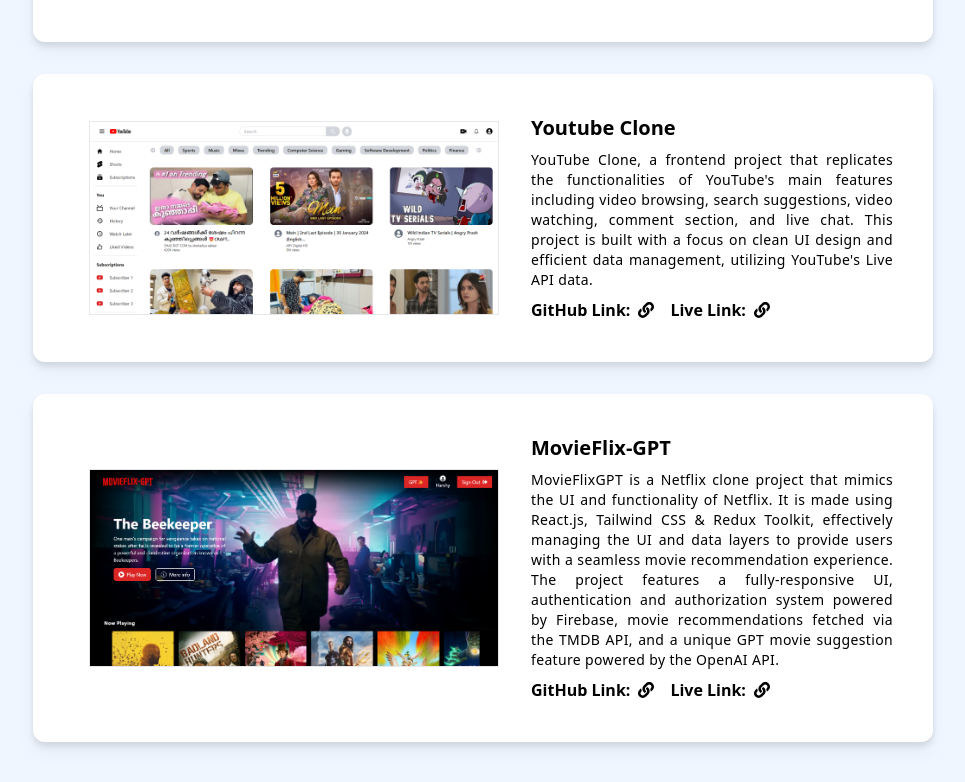
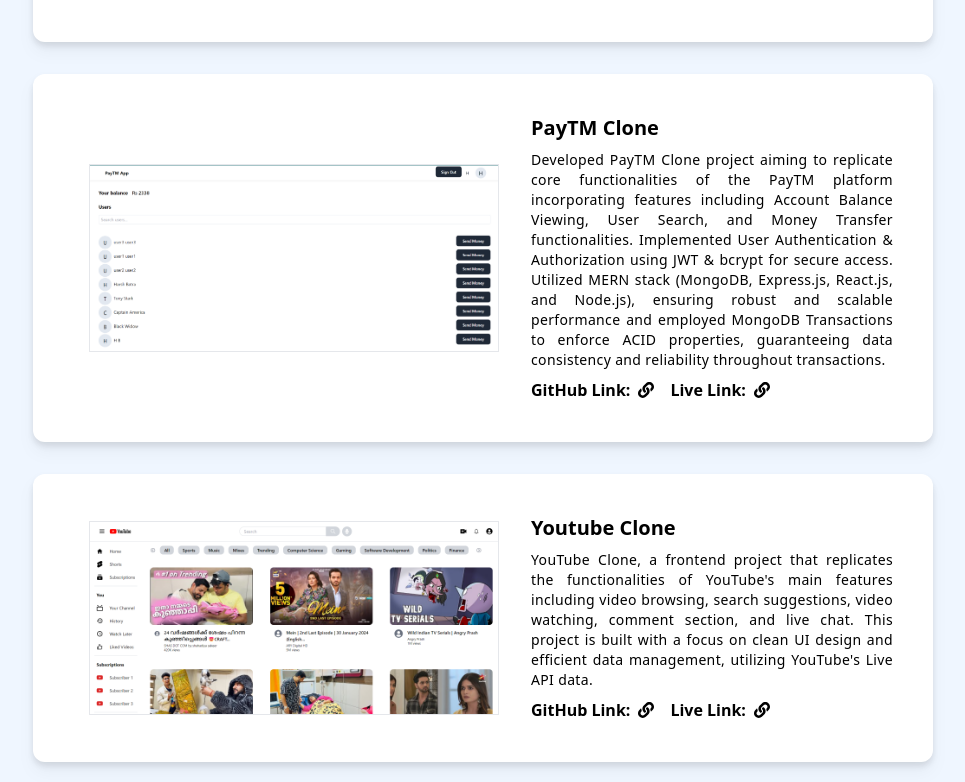
Before and after one commit to HarshBatra/MY_PORTFOLIO, a React (Create React App) app: page / in a window 1280 px wide. Shown: the part 2778-3560 px from the top of the page, without its empty margins (157-1122 px from the left). Built offline with nearby package versions, Linux system fonts and the light colour scheme.

Commit message:
updated projects

```diff
--- a/src/components/Projects.jsx
+++ b/src/components/Projects.jsx
@@ -8,6 +8,13 @@
     img: require("../assets/images/bloggify.png"),
     githubLink: "https://github.com/HarshBatra/Bloggify",
     liveLink: "https://bloggify.vercel.app/",
+  },
+  {
+    name: "PayTM Clone",
+    desc: "Developed PayTM Clone project aiming to replicate core functionalities of the PayTM platform incorporating features including Account Balance Viewing, User Search, and Money Transfer functionalities. Implemented User Authentication & Authorization using JWT & bcrypt for secure access. Utilized MERN stack (MongoDB, Express.js, React.js, and Node.js), ensuring robust and scalable performance and employed MongoDB Transactions to enforce ACID properties, guaranteeing data consistency and reliability throughout transactions.",
+    img: require("../assets/images/paytmclone.png"),
+    githubLink: "https://github.com/HarshBatra/paytm-clone",
+    liveLink: "https://paytm-clone-mern.vercel.app/",
   },
   {
     name: "Youtube Clone",
```
Also changed, not shown: src/assets/images/paytmclone.png (added).
